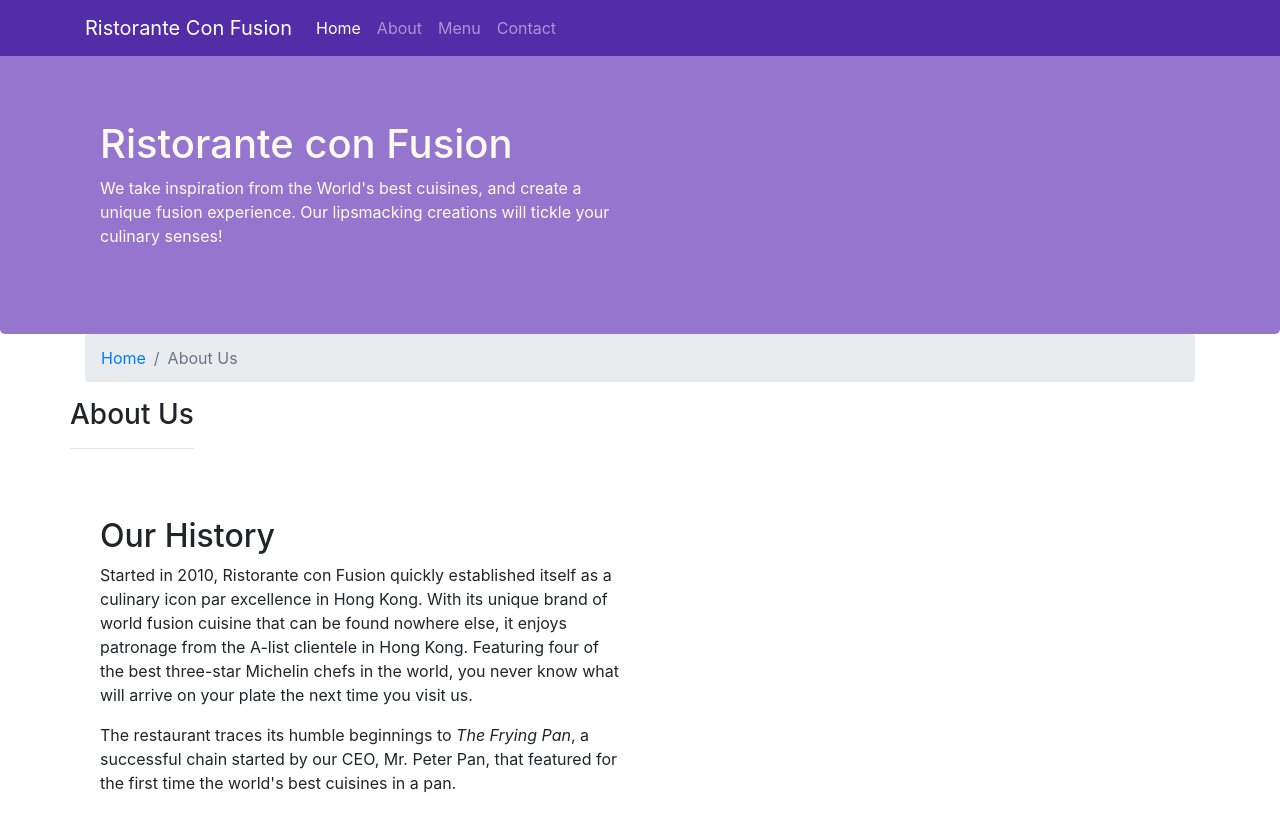
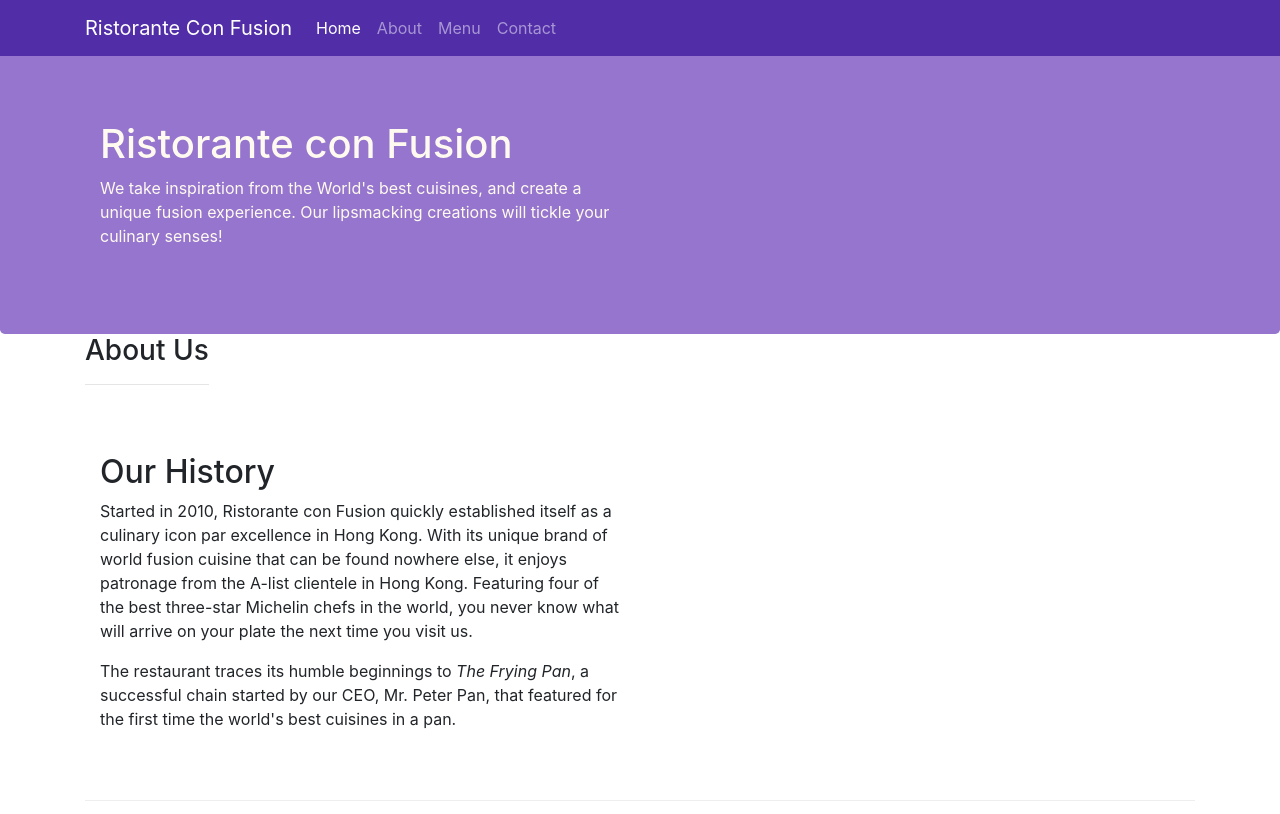
Before and after one commit to Jeremiahiro/coursera-full-stack, a website: page aboutus.html in a window 1280 px wide. Shown: the top 814 px of the page. Drawn offline with nearby package versions, Linux system fonts and the light colour scheme.

Commit message:
fix: conflict resolution

```diff
--- a/aboutus.html
+++ b/aboutus.html
@@ -7,6 +7,10 @@
 
 <!-- Bootstrap CSS -->
 <link rel="stylesheet" href="node_modules/bootstrap/dist/css/bootstrap.min.css">
+
+<!-- Font awesome and Bootstrap Social  -->
+<link rel="stylesheet" href="node_modules/font-awesome/css/font-awesome.min.css">
+<link rel="stylesheet" href="node_modules/bootstrap-social/bootstrap-social.css">
 
 <!-- Customer CSS -->
 <link href="css/styles.css" rel="stylesheet">
@@ -50,11 +54,7 @@
     </header>
 
     <div class="container">
-        <ol class="col-12 breadcrumb">
-            <li class="breadcrumb-item"><a href="./index.html">Home</a></li>
-            <li class="breadcrumb-item active">About Us</li>
-        </ol>
-        <div class="row align-items-center">
+        <div class="row row-header align-items-center">
             <div class="">
                 <h3>About Us</h3>
                 <hr>
--- a/package.json
+++ b/package.json
@@ -15,6 +15,8 @@
   },
   "dependencies": {
     "bootstrap": "^4.5.2",
+    "bootstrap-social": "^5.1.1",
+    "font-awesome": "^4.7.0",
     "jquery": "^3.5.1",
     "popper.js": "^1.12.9"
   }
```
Also changed, not shown: index.html (+4 -0 lines), Assignment/jeremiahiro-task1-3-extra-small-screen-about-us.png, Assignment/jeremiahiro-task1-3-large-screen-about-us.png, 1 other file.
